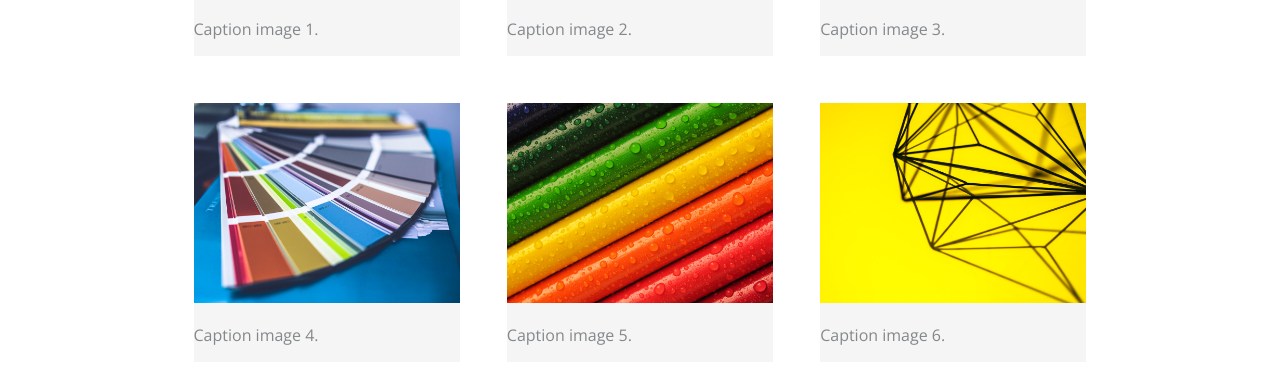
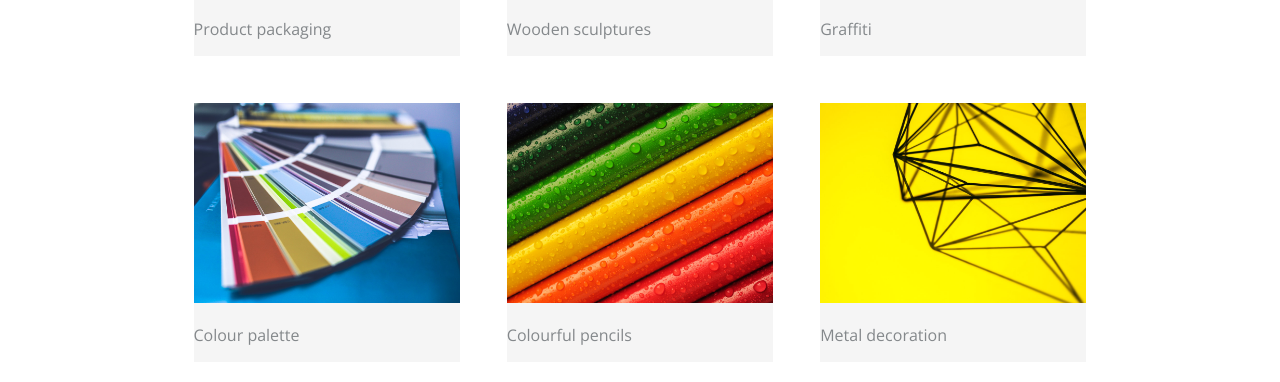
Before and after one commit to kbazant/example-html-css-portfolio, a plain HTML site: page index.html in a window 1280 px wide. Shown: the part 391-773 px from the top of the page. Drawn offline with nearby package versions, Linux system fonts and the light colour scheme; a web font is replaced by a local one.

Commit message:
added portfolio image captions

```diff
--- a/index.html
+++ b/index.html
@@ -30,27 +30,27 @@
 			<ul id="gallery">
 				<li>
 						<img src="img/perfume-bottle.jpg" alt="Perfume Bottle">
-						<p>Caption image 1.</p>
+						<p>Product packaging</p>
 				</li>
 				<li>
 						<img src="img/wooden-sculpture.jpg" alt="Wooden Sculptures">
-						<p>Caption image 2.</p>
+						<p>Wooden sculptures</p>
 				</li>
 				<li>
 						<img src="img/graffiti.jpg" alt="Graffiti">
-						<p>Caption image 3.</p>
+						<p>Graffiti</p>
 				</li>
 				<li>
 						<img src="img/color-paint-palette-wall-painting.jpg" alt="Colour Palette">
-						<p>Caption image 4.</p>
+						<p>Colour palette</p>
 				</li>
 				<li>
 						<img src="img/pencils.jpg" alt="Colourful Pencils">
-						<p>Caption image 5.</p>
+						<p>Colourful pencils</p>
 				</li>
 				<li>
 						<img src="img/yellow-metal-design-decoration.jpg" alt="Metal Design Decoration">
-						<p>Caption image 6.</p>
+						<p>Metal decoration</p>
 				</li>
 			</ul>
 		</section>
```
